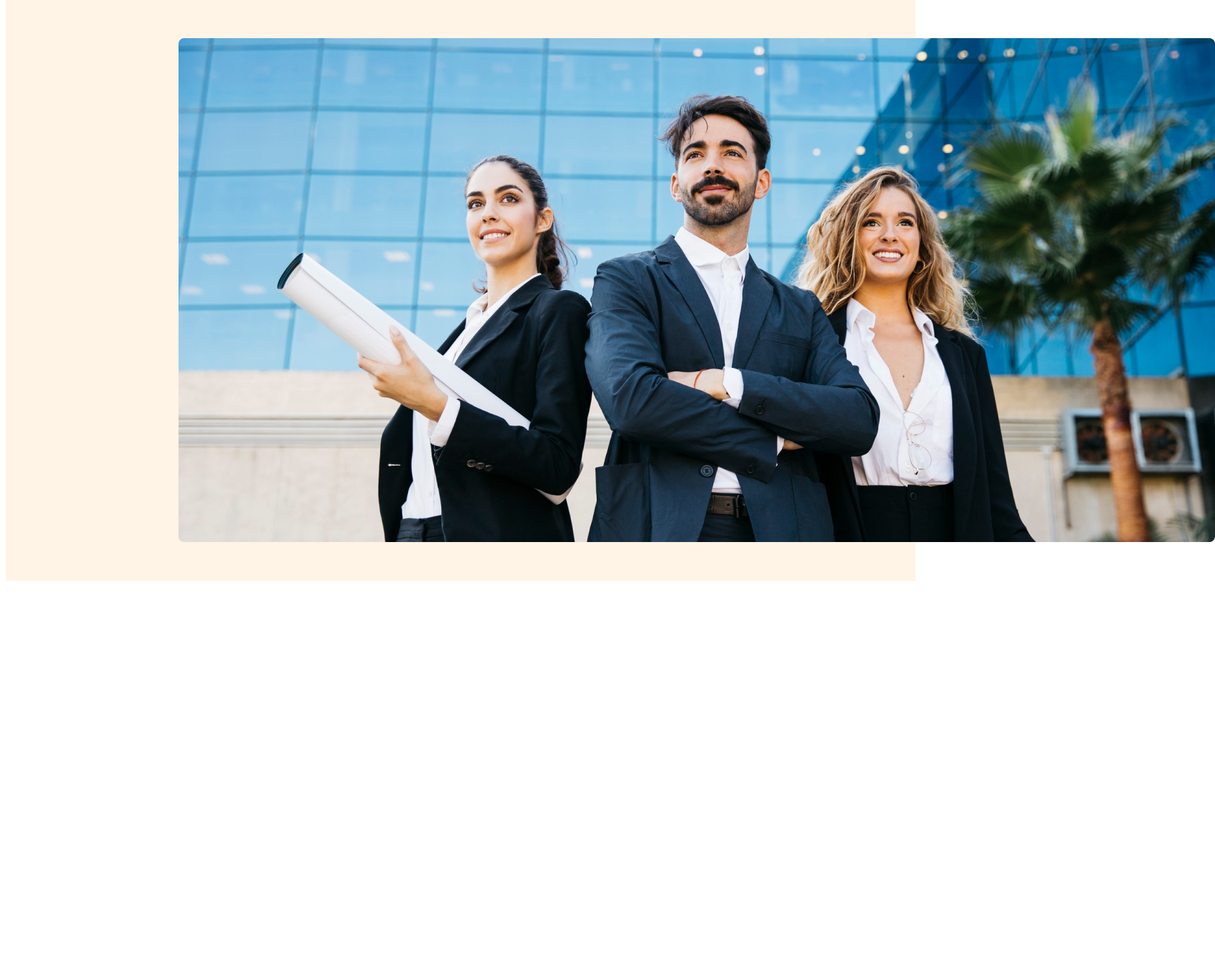
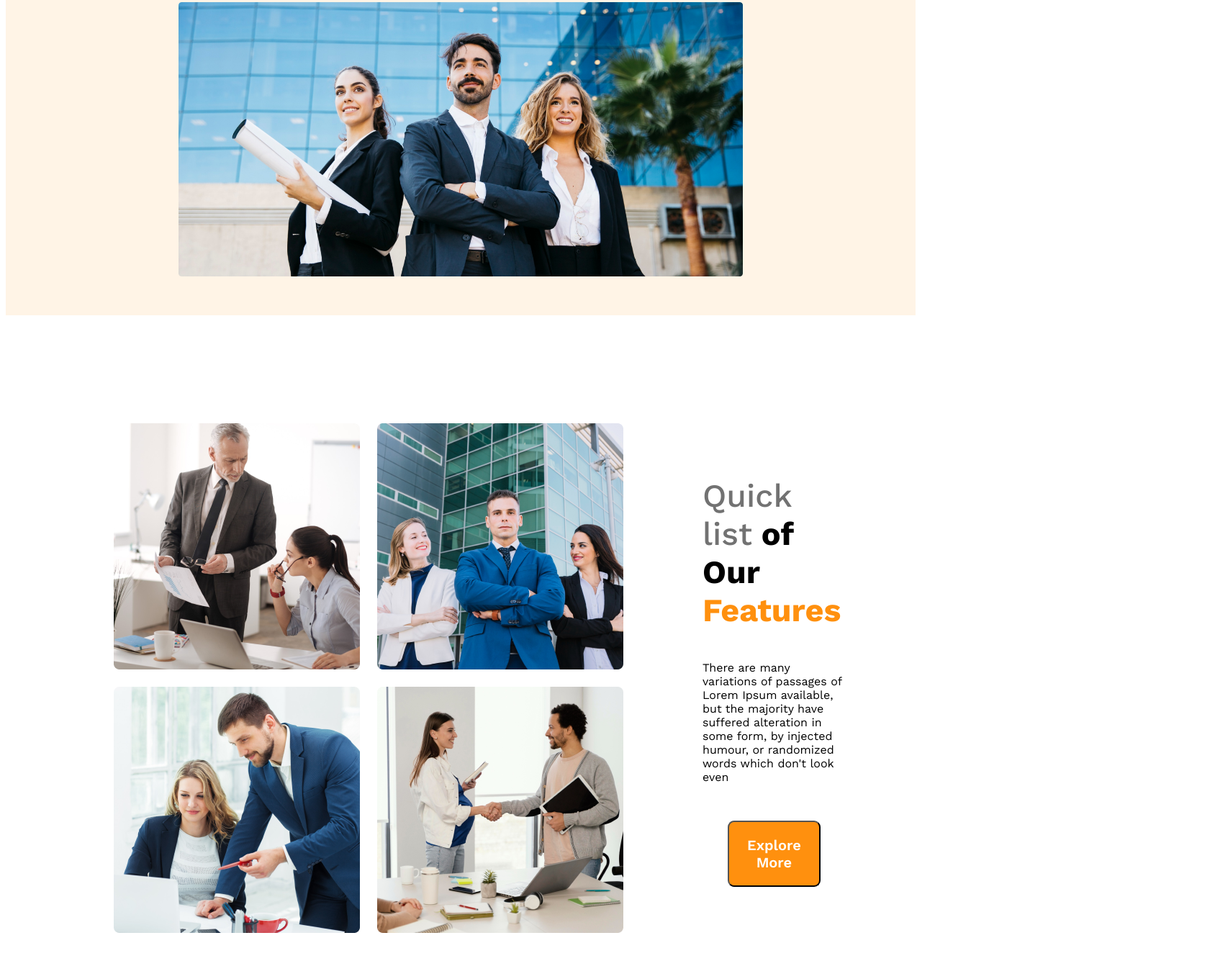
Before and after one commit to sujauddoula352/g3-architects-website, a plain HTML site: page index.html in a window 1280 px wide. Shown: the part 811-2146 px from the top of the page at 72% size, 1688 px wide, since content can reach past the window. Before the commit the page ends 1626 px from the top, so only its background shows below. Drawn offline with nearby package versions, Linux system fonts and the light colour scheme.

Commit message:
Features content added

```diff
--- a/index.html
+++ b/index.html
@@ -35,20 +35,32 @@
                 </p>
                 <button class="btn-primary">Explore More</button>
             </div>
-              <div class="banner-image">
+              <div>
                 <img src="images/banner.png">
               </div>
             </div>
 
         </header>
     <main>
+        <!-- teams sections start -->
+     <section class="teams-container">
+          <div class="team-img-container">
+             <img src="images/team1.png">
+             <img src="images/team2.png">
+             <img src="images/team3.png">
+             <img src="images/team4.png">
+           </div>
 
-        <div>
+          <div class="teams-content">
+              <h3 class="teams-title"><span class="quick-list">Quick list</span> of Our <span class="text-features">Features</span> </h3>
+               <p>There are many variations of passages of  Lorem Ipsum   available, but the majority have suffered alteration in   some form, by injected  humour, or randomized words which   don't look  even</p>
+             <button class="btn-primary">Explore More</button>
 
-        </div>
+            </div>
 
+        </section>
+    </main>
 
-    </main>
   <footer>
 
 
--- a/styles/style.css
+++ b/styles/style.css
@@ -27,7 +27,6 @@ nav{
     display: flex;
     justify-content: space-around;
     align-items: center;
-
 }
 
 nav h3{
@@ -73,8 +72,78 @@ nav a{
 
 }
 
-.banner-image{
-    border: 10px;
-    padding:  0px auto;
-    margin-top: 50px;
+.banner img{
+    max-width: 100%;
 }
+/* main style */
+main{
+    max-width: 1440px;
+    margin: 0 auto;
+}
+/* teams sections start */
+.teams-container{
+    display:flex;
+    align-items: center;
+    gap: 40px;
+    margin: 150px;
+}
+.team-img-container{
+    display: grid;
+    grid-template-columns: repeat(2,1fr);
+    gap: 1.5rem;
+}
+
+.teams-content{
+    padding-left: 70px;
+    padding-right: 70px;
+
+}
+
+.teams-title{
+    max-width: 470px;
+    font-size: 2.8rem;
+    font-weight: 700;
+
+}
+
+.teams-title .quick-list{
+   color: #727272;
+   font-weight: 500;
+}
+.teams-title .text-features{
+  color: #FF900E;
+}
+/* Responsive media queries */
+
+@media screen and (max-width:576px) {
+
+
+    header{
+        padding: 20px;
+    }
+    nav{
+        flex-direction: column;
+    }
+    .banner-title{
+        font-size: 3rem;
+
+    }
+    .banner-content{
+        text-align: left;
+    }
+    .banner img{
+       min-width: 100%;
+    }
+}
+@media screen and (min-width:576px) and (max-width:980px){
+    header{
+        padding: 50px;
+    }
+    .banner-title{
+        font-size: 2.5rem;
+
+    }
+    nav h3{
+        font-size: 2rem;
+    }
+}
```
